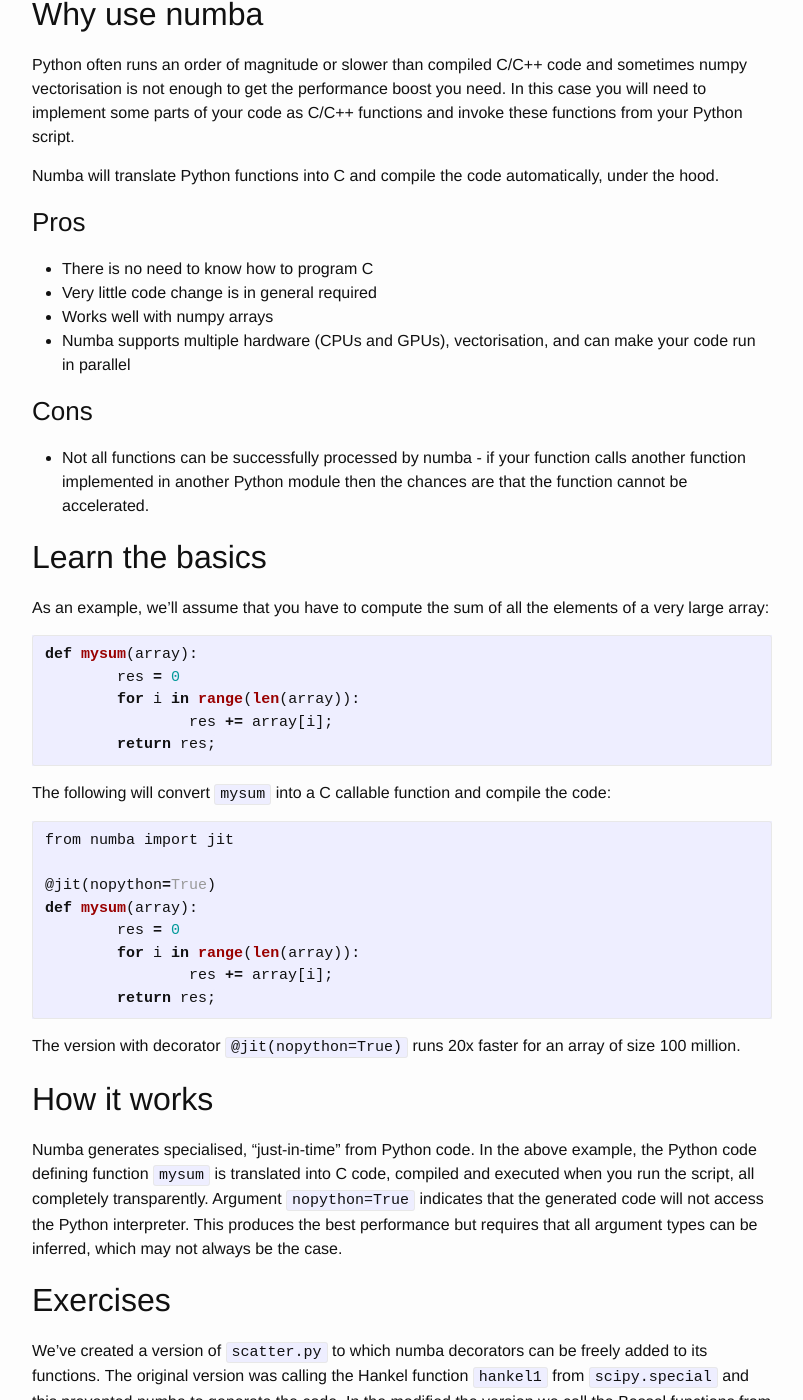
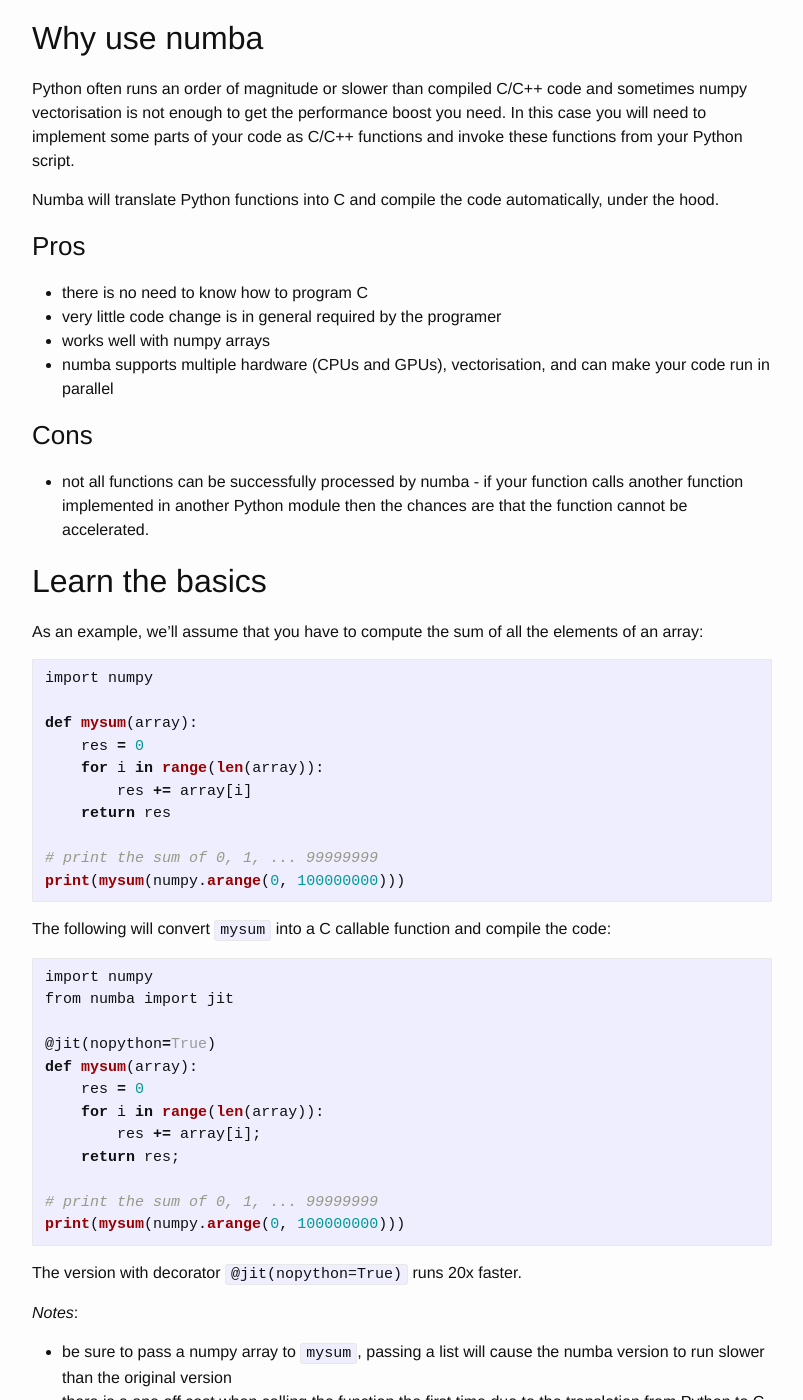
Before and after one commit to nesi/perf-training, a Jekyll site: the page built from _lessons/python-scatter/03a-numba.md, in a window 1280 px wide and 1400 px high, scrolled down 841 px. Shown: the whole window, without its empty margins (238-1041 px from the left). Built offline with Jekyll 4.4.1, drawn with Linux system fonts in a browser that asks for light colours; some of the changed text lies outside the part shown.

Commit message:
proofreading the numba section

````diff
--- a/_lessons/python-scatter/03a-numba.md
+++ b/_lessons/python-scatter/03a-numba.md
@@ -24,42 +25,56 @@
 
 ### Pros
 
- * There is no need to know how to program C
- * Very little code change is in general required
- * Works well with numpy arrays
- * Numba supports multiple hardware (CPUs and GPUs), vectorisation, and can make your code run in parallel
+ * there is no need to know how to program C
+ * very little code change is in general required by the programer
+ * works well with numpy arrays
+ * numba supports multiple hardware (CPUs and GPUs), vectorisation, and can make your code run in parallel
 
 ### Cons
 
- * Not all functions can be successfully processed by numba - if your function calls another function implemented in another Python module then the chances are that the function cannot be accelerated.
+ * not all functions can be successfully processed by numba - if your function calls another function implemented in another Python module then the chances are that the function cannot be accelerated.
 
 
 ## Learn the basics
 
-As an example, we'll assume that you have to compute the sum of all the elements of a very large array:
+As an example, we'll assume that you have to compute the sum of all the elements of an array:
 ```python
+import numpy
+
 def mysum(array):
-        res = 0
-        for i in range(len(array)):
-                res += array[i];
-        return res;
+    res = 0
+    for i in range(len(array)):
+        res += array[i]
+    return res
+
+# print the sum of 0, 1, ... 99999999
+print(mysum(numpy.arange(0, 100000000)))
 ```
 The following will convert `mysum` into a C callable function and compile the code:
 ```python
+import numpy
 from numba import jit
 
 @jit(nopython=True)
 def mysum(array):
-        res = 0
-        for i in range(len(array)):
-                res += array[i];
-        return res;
+    res = 0
+    for i in range(len(array)):
+        res += array[i];
+    return res;
+
+# print the sum of 0, 1, ... 99999999
+print(mysum(numpy.arange(0, 100000000)))
 ```
-The version with decorator `@jit(nopython=True)` runs 20x faster for an array of size 100 million.
+The version with decorator `@jit(nopython=True)` runs 20x faster.
+
+*Notes*:
+
+ * be sure to pass a numpy array to `mysum`, passing a list will cause the numba version to run slower than the original version
+ * there is a one off cost when calling the function the first time due to the translation from Python to C and the compilation of the C code
 
 ## How it works
 
-Numba generates specialised, "just-in-time" from Python code. In the above example, the Python code defining function `mysum` is translated into C code, compiled and executed when you run the script, all completely transparently. Argument `nopython=True` indicates that the generated code will not access the Python interpreter. This produces the best performance but requires that all argument types can be inferred, which may not always be the case.
+Numba generates specialised, "just-in-time" code from Python source code. In the above example, the Python function `mysum` is translated into C code, compiled and executed when you run the script. Argument `nopython=True` indicates that the generated code will not access the Python interpreter. This produces the best performance but requires that all argument types can be inferred, which may not always be the case.
 
 
 ## Exercises
@@ -68,9 +83,9 @@
 ```
 python setup.py build
 ```
-(Make sure you have the `BOOST_DIR` environment set as described [here.](https://nesi.github.io/perf-training/python-scatter/introduction))
+(Make sure you have the `BOOST_DIR` environment set as described [here.](introduction))
 
 
- 1. profile the code to get baseline timings
+ 1. profile the code to get baseline timings using the approach described [here](profiling)
  2. incrementally add `@jit` decorators to the most time consuming functions
  3. compare the performance with the original code
````
Also changed, not shown: other parts of _lessons/python-scatter/03a-numba.md (+3 -2 lines).
